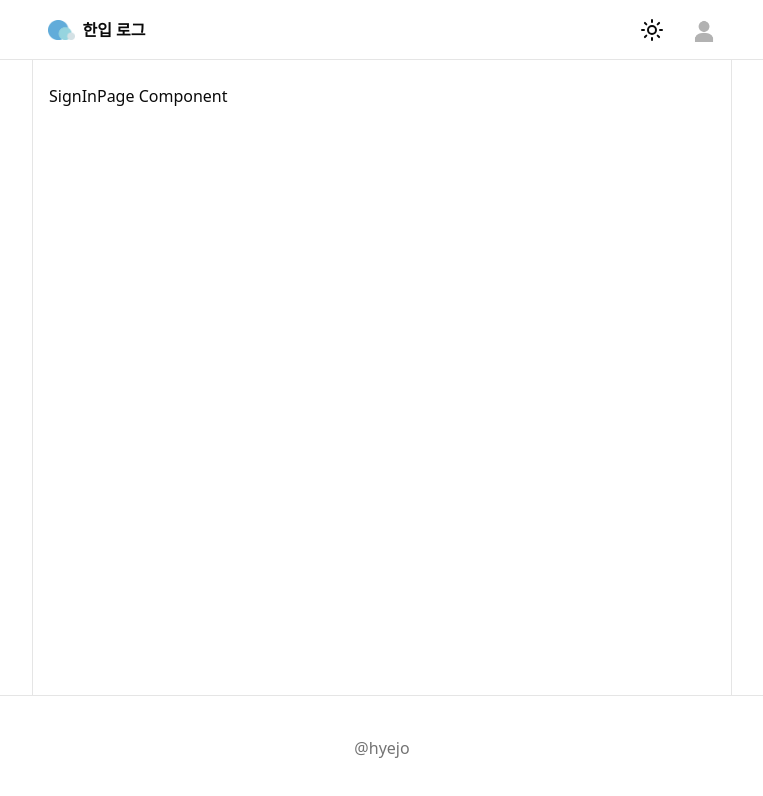
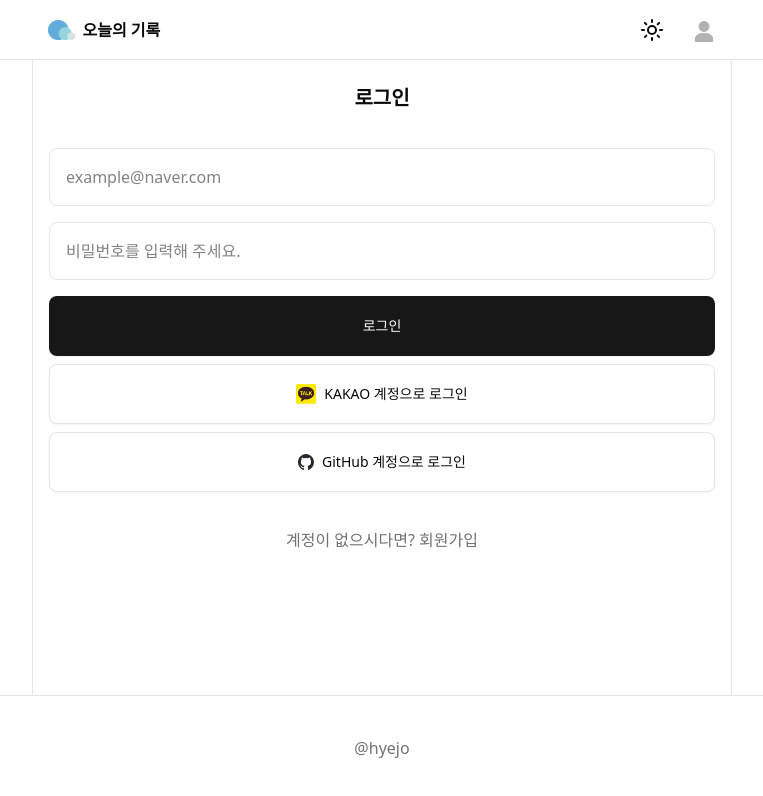
Before and after one commit to hyejoy/react-query-sns, a React (Vite) app: page /sign-in in a window 1280 px wide. Shown: the top 796 px of the page, without its empty margins (258-1021 px from the left). Built offline with nearby package versions, Linux system fonts and the light colour scheme; no server answers.

Commit message:
feat: implement kakao social login and auth error handling

```diff
--- a/src/api/auth.ts
+++ b/src/api/auth.ts
@@ -1,4 +1,5 @@
 import supabase from "@/lib/supabase";
+import type { Provider } from "@supabase/supabase-js";
 
 export async function signUP({
   email,
@@ -13,3 +14,25 @@ export async function signUP({
 
   return data;
 }
+
+export async function signIn({
+  email,
+  password,
+}: {
+  email: string;
+  password: string;
+}) {
+  const { data, error } = await supabase.auth.signInWithPassword({
+    email,
+    password,
+  });
+
+  if (error) throw error;
+  return data;
+}
+
+export async function signInWithOAuth(provider: Provider) {
+  const { data, error } = await supabase.auth.signInWithOAuth({ provider });
+  if (error) throw error;
+  return data;
+}
--- /dev/null
+++ b/src/hooks/mutations/use-sign-in-with-oauth.ts
@@ -0,0 +1,8 @@
+import { signInWithOAuth } from "@/api/auth";
+import { useMutation } from "@tanstack/react-query";
+
+export function useSignWithOAuth() {
+  return useMutation({
+    mutationFn: signInWithOAuth,
+  });
+}
--- /dev/null
+++ b/src/hooks/mutations/use-sign-in.ts
@@ -0,0 +1,13 @@
+import { signIn } from "@/api/auth";
+import type { UseMutationCallback } from "@/types";
+import { useMutation } from "@tanstack/react-query";
+
+export function useSignIn(callbacks: UseMutationCallback) {
+  return useMutation({
+    mutationFn: signIn,
+    // throw new Error 객체 여기로 넘어옴
+    onError: (error) => {
+      if (callbacks?.onError) callbacks.onError(error);
+    },
+  });
+}
--- a/src/layout/global-layout.tsx
+++ b/src/layout/global-layout.tsx
@@ -14,7 +14,7 @@ export default function GlobalLayout() {
               alt="메시지 말풍선을 형상화한 로고 모양"
               className="h-5"
             />
-            <div className="font-bold">한입 로그</div>
+            <div className="font-bold">오늘의 기록</div>
           </Link>
           <div className="flex items-center gap-5">
             <div className="hover:bg-muted cursor-pointer rounded-full p-2">
--- a/src/main.tsx
+++ b/src/main.tsx
@@ -4,6 +4,7 @@ import App from "./App.tsx";
 import { BrowserRouter } from "react-router";
 import { QueryClientProvider, QueryClient } from "@tanstack/react-query";
 import { ReactQueryDevtools } from "@tanstack/react-query-devtools";
+import { Toaster } from "sonner";
 
 const queryClient = new QueryClient();
 
@@ -11,7 +12,8 @@ createRoot(document.getElementById("root")!).render(
   <BrowserRouter>
     <QueryClientProvider client={queryClient}>
       <ReactQueryDevtools />
+      <Toaster />
       <App />
     </QueryClientProvider>
-  </BrowserRouter>
+  </BrowserRouter>,
 );
--- a/src/pages/sign-in-page.tsx
+++ b/src/pages/sign-in-page.tsx
@@ -1,7 +1,103 @@
+import { Button } from "@/components/ui/button";
+import { useSignIn } from "@/hooks/mutations/use-sign-in";
+import { useForm, type SubmitHandler } from "react-hook-form";
+import { Link } from "react-router";
+import gitHubLogo from "@/assets/github-mark.svg";
+import { useSignWithOAuth } from "@/hooks/mutations/use-sign-in-with-oauth";
+import kakaoLogo from "@/assets/kakao_login.png";
+import { toast } from "sonner";
+
+interface inputForm {
+  email: string;
+  password: string;
+}
+
 export default function SignInPage() {
+  const {
+    register,
+    handleSubmit,
+    resetField,
+    formState: { errors },
+  } = useForm<inputForm>();
+  const { mutate: signIn, isSuccess } = useSignIn({
+    onError: (error) => {
+      toast.error(error.message, {
+        position: "top-center",
+        style: { backgroundColor: "red", color: "white" },
+      });
+      resetField("password");
+    },
+  });
+  const { mutate: signInWithOAuth } = useSignWithOAuth();
+
+  const handleSignInClick: SubmitHandler<inputForm> = (data) => {
+    const { email, password } = data;
+    signIn({ email, password });
+    if (isSuccess) {
+      // 로그인성공
+      console.log("로그인 성공");
+    }
+  };
+
+  const handleSignInOAuthClick = () => {
+    signInWithOAuth("github");
+  };
+
   return (
-    <>
-      <h1>SignInPage Component</h1>
-    </>
+    <div className="flex flex-col gap-9">
+      <div className="flex justify-center text-xl font-bold">로그인</div>
+      <form
+        className="flex flex-col gap-4"
+        onSubmit={handleSubmit(handleSignInClick)}
+      >
+        <input
+          className="rounded-md border p-4"
+          {...register("email", {
+            required: "이메일은 필수 입력 항목입니다.",
+          })}
+          placeholder="example@naver.com"
+        />
+        {errors.email && <p className="text-red-400">{errors.email.message}</p>}
+        <input
+          {...register("password", {
+            required: "비밀번호를 입력 해 주세요.",
+          })}
+          type="password"
+          className="rounded-md border p-4"
+          placeholder="비밀번호를 입력해 주세요."
+        />
+        {errors.password && (
+          <p className="text-red-400">{errors.password.message}</p>
+        )}
+        <div className="flex flex-col gap-2">
+          <Button className="h-15 w-full" type="submit">
+            로그인
+          </Button>
+          <Button
+            type="button"
+            onClick={() => signInWithOAuth("kakao")}
+            className="h-15 w-full"
+            variant={"outline"}
+          >
+            <img src={kakaoLogo} className="h-5 w-5" />
+            KAKAO 계정으로 로그인
+          </Button>
+          <Button
+            type="button"
+            onClick={handleSignInOAuthClick}
+            className="h-15 w-full"
+            variant={"outline"}
+          >
+            <img src={gitHubLogo} className="h-4 w-4" />
+            GitHub 계정으로 로그인
+          </Button>
+        </div>
+      </form>
+      <div className="flex justify-center">
+        <Link className="text-muted-foreground hover:underline" to={"/sign-up"}>
+          계정이 없으시다면? 회원가입
+        </Link>
+      </div>
+    </div>
   );
 }
--- a/src/pages/sign-up-page.tsx
+++ b/src/pages/sign-up-page.tsx
@@ -10,23 +10,30 @@ interface inputForm {
 }
 
 export default function SignUpPage() {
-  const { mutate: signUP } = useSignup();
+  const { mutate: signUP, isSuccess, error } = useSignup();
   const {
     register,
     handleSubmit,
+    resetField,
     formState: { errors },
   } = useForm<inputForm>();
 
   const handleSignUpClick: SubmitHandler<inputForm> = (data) => {
     const { email, password } = data;
     signUP({ email, password });
+
+    if (isSuccess) {
+      alert("회원가입 완료되었습니다.");
+      resetField("email");
+      resetField("password");
+    }
   };
 
   return (
-    <div className="felx felx-col gap-8">
-      <div className="text-xl font-bold">회원가입</div>
+    <div className="flex flex-col gap-9">
+      <div className="flex justify-center text-xl font-bold">회원가입</div>
       <form
-        className="flex flex-col gap-2"
+        className="flex flex-col gap-4"
         onSubmit={handleSubmit(handleSignUpClick)}
       >
         <input
@@ -49,12 +56,13 @@ export default function SignUpPage() {
           <p className="text-red-400">{errors.password.message}</p>
         )}
         <div>
-          <Button className="w-full" type="submit">
+          <Button className="h-15 w-full" type="submit">
             회원가입
           </Button>
         </div>
+        {error && <p className="text-red-500">{error.message}</p>}
       </form>
-      <div>
+      <div className="flex justify-center">
         <Link className="text-muted-foreground hover:underline" to={"/sign-in"}>
           이미 계정이 있다면? 로그인
         </Link>
```
Also changed, not shown: src/types.ts (+7 -0 lines), src/assets/kakao_login.png (added).
